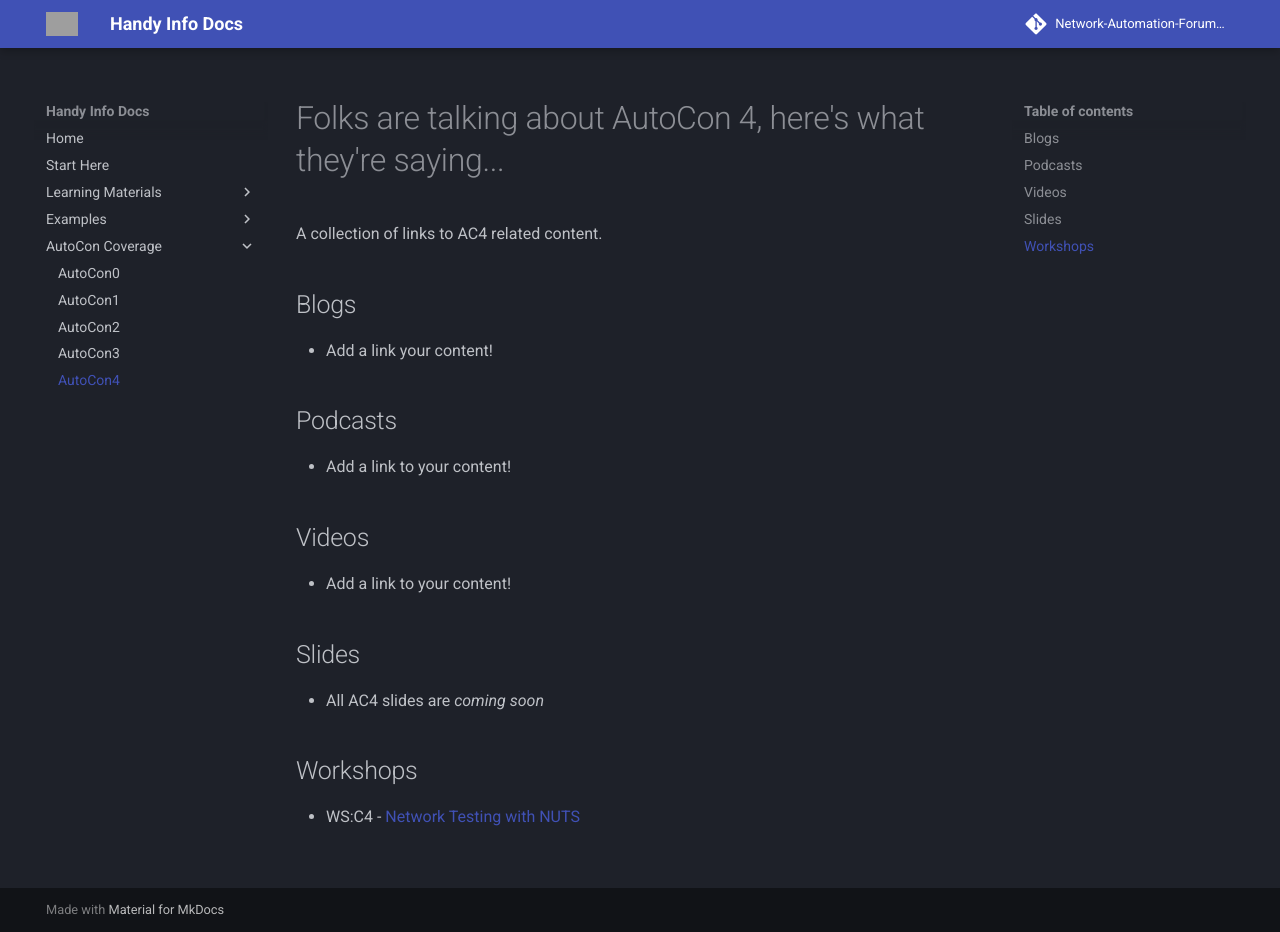
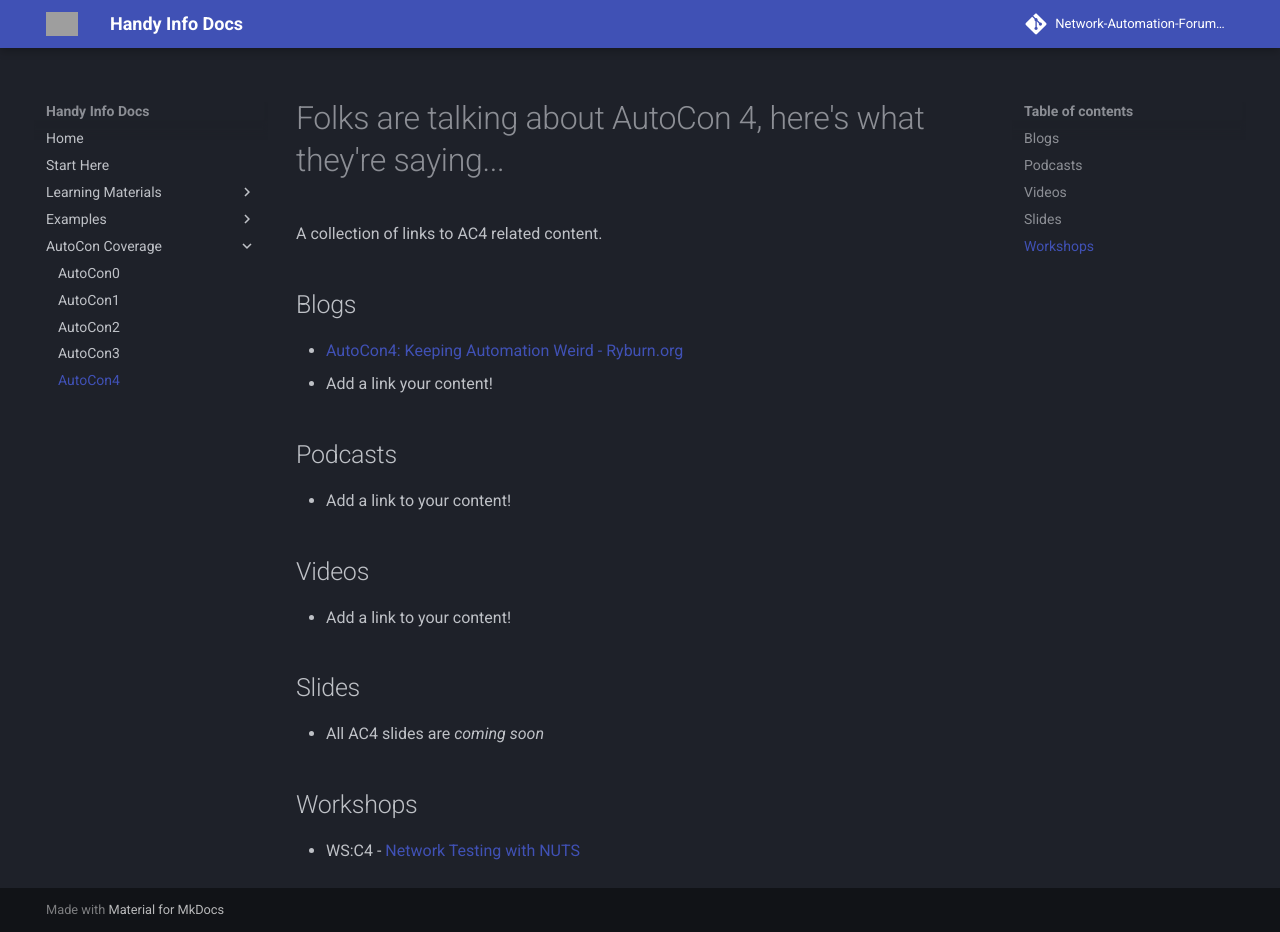
Before and after one commit to Network-Automation-Forum/handyinfo, an MkDocs documentation site: the page built from docs/autocon_coverage/autocon4.md, in a window 1280 px wide and 932 px high. Built offline with MkDocs 1.6.1 and Material for MkDocs 9.7.7, drawn with Linux system fonts in a browser that asks for light colours; comment, search, counter and statistics services are not loaded; grey boxes are pictures that could not be loaded.

Commit message:
Add blog link for AutoCon4
Added a blog link related to AutoCon4.

```diff
--- a/docs/autocon_coverage/autocon4.md
+++ b/docs/autocon_coverage/autocon4.md
@@ -3,6 +3,7 @@
 A collection of links to AC4 related content.
 
 ## Blogs
+- [AutoCon4: Keeping Automation Weird - Ryburn.org](https://ryburn.org/2025/11/30/autocon4-keeping-automation-weird/)
 - Add a link your content!
 
 ## Podcasts
```
